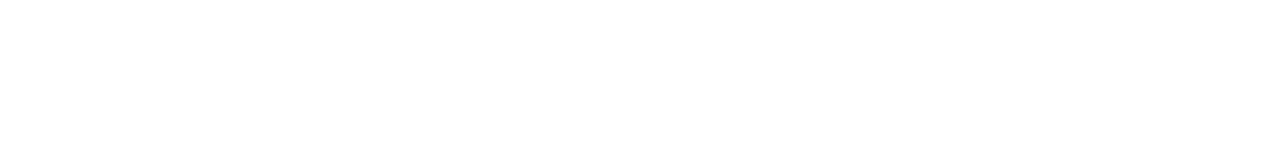
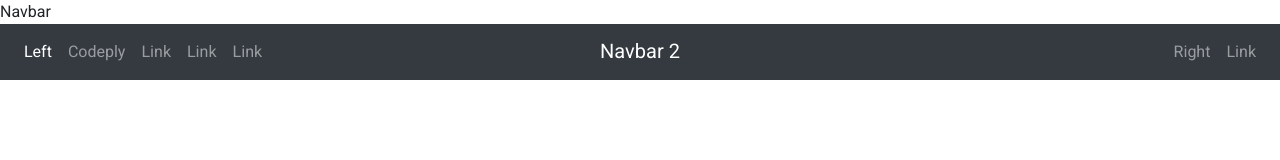
Before and after one commit to yegiii/effective-chainsaw, a plain HTML site: page index.html in a window 1280 px wide. Drawn offline with nearby package versions, Linux system fonts and the light colour scheme.

Commit message:
add style.css & set navbar

```diff
--- a/index.html
+++ b/index.html
@@ -3,9 +3,83 @@
 <head>
     <meta charset="UTF-8">
     <meta name="viewport" content="width=device-width, initial-scale=1.0">
+    <!-- BootStrap CSS-->
+    <link rel="stylesheet" href="https://cdn.jsdelivr.net/npm/bootstrap@4.5.3/dist/css/bootstrap.min.css" integrity="sha384-TX8t27EcRE3e/ihU7zmQxVncDAy5uIKz4rEkgIXeMed4M0jlfIDPvg6uqKI2xXr2" crossorigin="anonymous">
+    <!-- Style.css -->
+    <link rel="stylesheet" href="style.css">
+    <!-- Font -->
+    <link rel="preconnect" href="https://fonts.gstatic.com">
+    <link href="https://fonts.googleapis.com/css2?family=Heebo:wght@400;700&display=swap" rel="stylesheet">
+
     <title>effective-chainsaw</title>
 </head>
 <body>
+    Navbar
+    <!-- <div class="container">
+        <nav class="navbar navbar-expand-lg navbar-light" id="mainNavbar">
 
+            <a class="navbar-brand" id="brand" href="#"><svg width="1em" height="1em" viewBox="0 0 16 16" class="bi bi-controller" fill="currentColor" xmlns="http://www.w3.org/2000/svg">
+                <path fill-rule="evenodd" d="M11.119 2.693c.904.19 1.75.495 2.235.98.407.408.779 1.05 1.094 1.772.32.733.599 1.591.805 2.466.206.875.34 1.78.364 2.606.024.815-.059 1.602-.328 2.21a1.42 1.42 0 0 1-1.445.83c-.636-.067-1.115-.394-1.513-.773a11.307 11.307 0 0 1-.739-.809c-.126-.147-.25-.291-.368-.422-.728-.804-1.597-1.527-3.224-1.527-1.627 0-2.496.723-3.224 1.527-.119.131-.242.275-.368.422-.243.283-.494.576-.739.81-.398.378-.877.705-1.513.772a1.42 1.42 0 0 1-1.445-.83c-.27-.608-.352-1.395-.329-2.21.024-.826.16-1.73.365-2.606.206-.875.486-1.733.805-2.466.315-.722.687-1.364 1.094-1.772.486-.485 1.331-.79 2.235-.98.932-.196 2.03-.292 3.119-.292 1.089 0 2.187.096 3.119.292zm-6.032.979c-.877.185-1.469.443-1.733.708-.276.276-.587.783-.885 1.465a13.748 13.748 0 0 0-.748 2.295 12.351 12.351 0 0 0-.339 2.406c-.022.755.062 1.368.243 1.776a.42.42 0 0 0 .426.24c.327-.034.61-.199.929-.502.212-.202.4-.423.615-.674.133-.156.276-.323.44-.505C4.861 9.97 5.978 9.026 8 9.026s3.139.943 3.965 1.855c.164.182.307.35.44.505.214.25.403.472.615.674.318.303.601.468.929.503a.42.42 0 0 0 .426-.241c.18-.408.265-1.02.243-1.776a12.354 12.354 0 0 0-.339-2.406 13.753 13.753 0 0 0-.748-2.295c-.298-.682-.61-1.19-.885-1.465-.264-.265-.856-.523-1.733-.708-.85-.179-1.877-.27-2.913-.27-1.036 0-2.063.091-2.913.27z"/>
+                <path d="M11.5 6.026a.5.5 0 1 1-1 0 .5.5 0 0 1 1 0zm-1 1a.5.5 0 1 1-1 0 .5.5 0 0 1 1 0zm2 0a.5.5 0 1 1-1 0 .5.5 0 0 1 1 0zm-1 1a.5.5 0 1 1-1 0 .5.5 0 0 1 1 0zm-7-2.5h1v3h-1v-3z"/>
+                <path d="M3.5 6.526h3v1h-3v-1zM3.051 3.26a.5.5 0 0 1 .354-.613l1.932-.518a.5.5 0 0 1 .258.966l-1.932.518a.5.5 0 0 1-.612-.354zm9.976 0a.5.5 0 0 0-.353-.613l-1.932-.518a.5.5 0 1 0-.259.966l1.932.518a.5.5 0 0 0 .612-.354z"/>
+            </svg> Penta</a>
+            <button class="navbar-toggler" type="button" data-toggle="collapse" data-target="#navbarNav" aria-controls="navbarNav" aria-expanded="false" aria-label="Toggle navigation">
+            <span class="navbar-toggler-icon"></span>
+            </button>
+            <div class="collapse navbar-collapse" id="navbarNav">
+            <ul class="navbar-nav">
+                <li class="nav-item">
+                <a class="nav-link" href="#">Home <span class="sr-only">(current)</span></a>
+                </li>
+                <li class="nav-item">
+                <a class="nav-link" href="#">Features</a>
+                </li>
+                <li class="nav-item">
+                <a class="nav-link" href="#">Pricing</a>
+                </li>
+                <li class="nav-item">
+                <a class="nav-link" href="#" tabindex="-1" aria-disabled="true">Disabled</a>
+                </li>
+            </ul>
+            </div>
+        </nav>
+    </div> -->
+    <nav class="navbar navbar-expand-md navbar-dark bg-dark">
+        <div class="navbar-collapse collapse w-100 order-1 order-md-0 dual-collapse2">
+            <ul class="navbar-nav mr-auto">
+                <li class="nav-item active">
+                    <a class="nav-link" href="#">Left</a>
+                </li>
+                <li class="nav-item">
+                    <a class="nav-link" href="//codeply.com">Codeply</a>
+                </li>
+                <li class="nav-item">
+                    <a class="nav-link" href="#">Link</a>
+                </li>
+                <li class="nav-item">
+                    <a class="nav-link" href="#">Link</a>
+                </li>
+                <li class="nav-item">
+                    <a class="nav-link" href="#">Link</a>
+                </li>
+            </ul>
+        </div>
+        <div class="mx-auto order-0">
+            <a class="navbar-brand mx-auto" href="#">Navbar 2</a>
+            <button class="navbar-toggler" type="button" data-toggle="collapse" data-target=".dual-collapse2">
+                <span class="navbar-toggler-icon"></span>
+            </button>
+        </div>
+        <div class="navbar-collapse collapse w-100 order-3 dual-collapse2">
+            <ul class="navbar-nav ml-auto">
+                <li class="nav-item">
+                    <a class="nav-link" href="#">Right</a>
+                </li>
+                <li class="nav-item">
+                    <a class="nav-link" href="#">Link</a>
+                </li>
+            </ul>
+        </div>
+    </nav>
 </body>
 </html>
--- /dev/null
+++ b/style.css
@@ -0,0 +1,17 @@
+body {
+    font-family: "Heebo", sans-serif;
+}
+
+#brand {
+    font-weight: 700;
+    margin-right: 100px;
+}
+
+#mainNavbar .nav-link {
+    margin: 10px;
+}
+
+#rightNav {
+    float: right !important;
+    color: red;
+}
```
